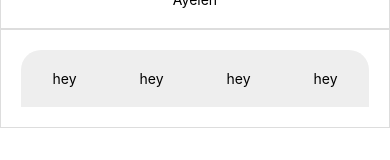
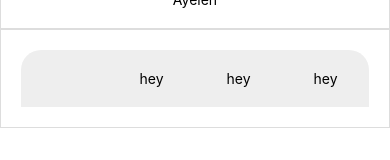
Before and after one commit to niniet98/WhatToday, a React Native app: screen / in a window 390 px wide. Shown: the part 215-375 px from the top of the page. Built offline with nearby package versions, Linux system fonts and the light colour scheme.

Commit message:
Fonts Fixed

```diff
--- a/App.js
+++ b/App.js
@@ -1,14 +1,29 @@
+import { useFonts } from 'expo-font';
 import { StatusBar } from 'expo-status-bar';
 import React from 'react';
-import { ScrollView, StyleSheet, Text, View } from 'react-native';
-import NavBar from './components/NavBar';
+import { ActivityIndicator, ScrollView, StyleSheet, Text, View } from 'react-native';
+import BottomBar from './components/BottomBar';
 import Profile from './components/Profile';
 
 export default function App() {
+  const [fontsLoaded] = useFonts({
+    "Poppins-Bold": require("./assets/fonts/Poppins-Bold.ttf"),
+    "Poppins-Medium": require("./assets/fonts/Poppins-Medium.ttf"),
+    "Poppins-Regular": require("./assets/fonts/Poppins-Regular.ttf")
+  });
+
+  if (!fontsLoaded) {
+    return (
+      <View style={styles.container}>
+        <ActivityIndicator />
+      </View>
+    );
+  }
+
   return (
     <ScrollView style={styles.container}>
       <Profile />
-      <NavBar />
+      <BottomBar />
       <StatusBar style="auto" />
     </ScrollView>
   );
--- a/components/NavBar.js
+++ b/components/BottomBar.js
@@ -1,13 +1,13 @@
 import React from 'react'
-import { View, Text, StyleSheet } from 'react-native'
+import { View, Text, StyleSheet, Image } from 'react-native'
 import Demo from './Demo'
 
-export default function NavBar() {
+export default function BottomBar() {
     return (
         <Demo>
             <View style={styles.container}>
                 <View style={styles.column}>
-                    <Text>hey</Text>
+                    <Image />
                 </View>
                 <View style={styles.column}>
                     <Text>hey</Text>
--- a/package.json
+++ b/package.json
@@ -9,6 +9,7 @@
   },
   "dependencies": {
     "expo": "~41.0.1",
+    "expo-font": "~9.1.0",
     "expo-status-bar": "~1.0.4",
     "react": "16.13.1",
     "react-dom": "16.13.1",
```
Also changed, not shown: assets/icons/chef.svg (added).
